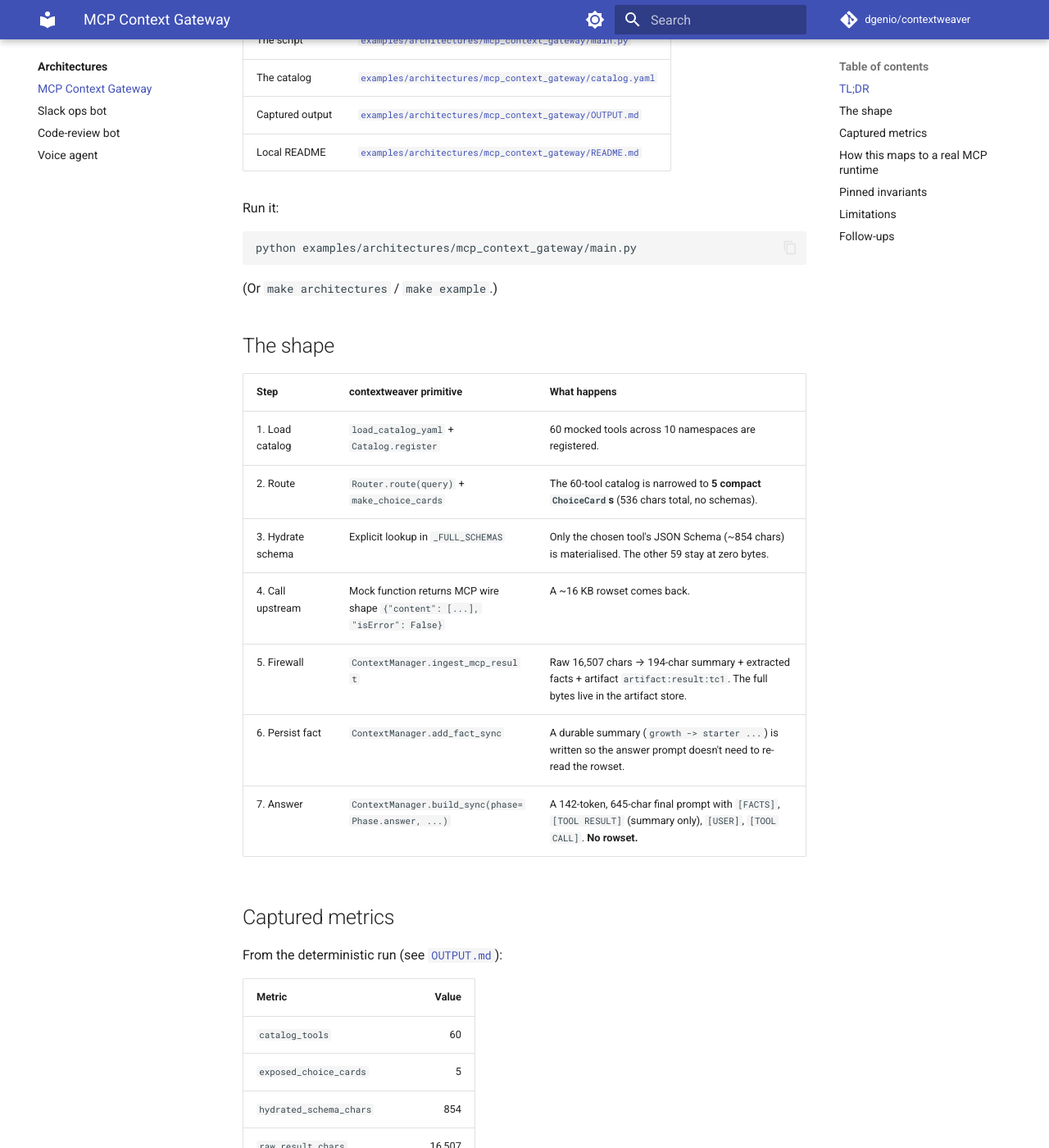
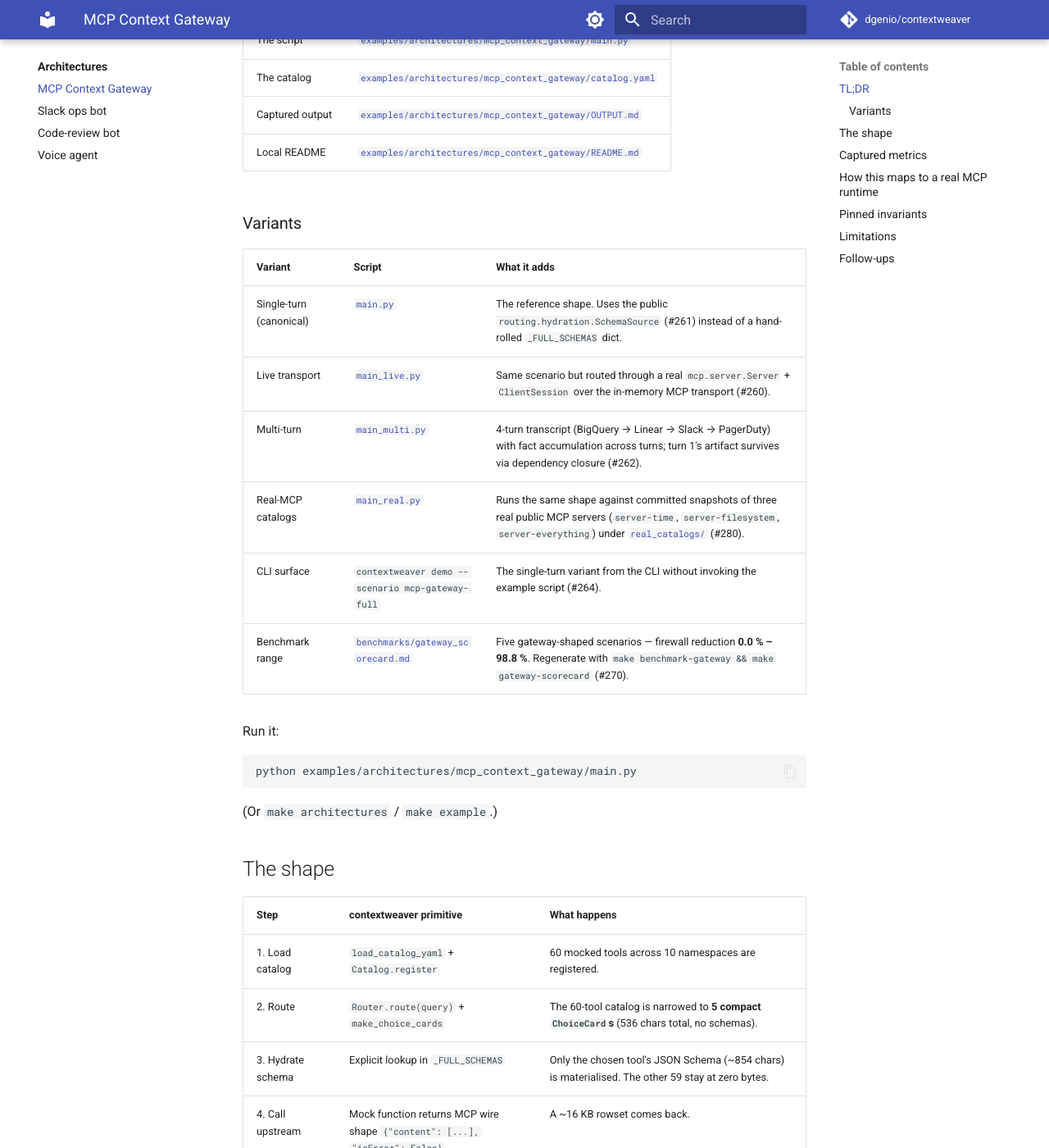
Before and after one commit to dgenio/contextweaver, an MkDocs documentation site: the page built from docs/architectures/mcp_context_gateway.md, in a window 1280 px wide and 1400 px high, scrolled down 584 px. Shown: the whole window at 82% size. Built offline with MkDocs 1.6.1 and Material for MkDocs 9.7.7, drawn with Linux system fonts in a browser that asks for light colours; comment, search, counter and statistics services are not loaded.

Commit message:
docs(triage-cluster): CHANGELOG + agent-facing docs for the 7-issue PR
Cross-cutting documentation updates that wrap the MCP Context Gateway
architecture cluster (#260, #261, #262, #264, #270, #280, #281):

  - CHANGELOG.md [Unreleased] section enumerates every new public
    surface and the McpGatewayServer / McpProxyServer fix
  - AGENTS.md module map gains routing/hydration.py
  - docs/architectures/mcp_context_gateway.md gains a Variants table
    cross-linking main_live.py, main_multi.py, main_real.py, the CLI
    surface, and the gateway-scenario scorecard

Also removes a stray f-string prefix from main_live.py surfaced by ruff
on the full-tree pass.

```diff
--- a/docs/architectures/mcp_context_gateway.md
+++ b/docs/architectures/mcp_context_gateway.md
@@ -23,6 +23,17 @@
 | The catalog | [`examples/architectures/mcp_context_gateway/catalog.yaml`](https://github.com/dgenio/contextweaver/blob/main/examples/architectures/mcp_context_gateway/catalog.yaml) |
 | Captured output | [`examples/architectures/mcp_context_gateway/OUTPUT.md`](https://github.com/dgenio/contextweaver/blob/main/examples/architectures/mcp_context_gateway/OUTPUT.md) |
 | Local README | [`examples/architectures/mcp_context_gateway/README.md`](https://github.com/dgenio/contextweaver/blob/main/examples/architectures/mcp_context_gateway/README.md) |
+
+### Variants
+
+| Variant | Script | What it adds |
+|---|---|---|
+| Single-turn (canonical) | [`main.py`](https://github.com/dgenio/contextweaver/blob/main/examples/architectures/mcp_context_gateway/main.py) | The reference shape. Uses the public `routing.hydration.SchemaSource` (#261) instead of a hand-rolled `_FULL_SCHEMAS` dict. |
+| Live transport | [`main_live.py`](https://github.com/dgenio/contextweaver/blob/main/examples/architectures/mcp_context_gateway/main_live.py) | Same scenario but routed through a real `mcp.server.Server` + `ClientSession` over the in-memory MCP transport (#260). |
+| Multi-turn | [`main_multi.py`](https://github.com/dgenio/contextweaver/blob/main/examples/architectures/mcp_context_gateway/main_multi.py) | 4-turn transcript (BigQuery → Linear → Slack → PagerDuty) with fact accumulation across turns; turn 1's artifact survives via dependency closure (#262). |
+| Real-MCP catalogs | [`main_real.py`](https://github.com/dgenio/contextweaver/blob/main/examples/architectures/mcp_context_gateway/main_real.py) | Runs the same shape against committed snapshots of three real public MCP servers (`server-time`, `server-filesystem`, `server-everything`) under [`real_catalogs/`](https://github.com/dgenio/contextweaver/tree/main/examples/architectures/mcp_context_gateway/real_catalogs) (#280). |
+| CLI surface | `contextweaver demo --scenario mcp-gateway-full` | The single-turn variant from the CLI without invoking the example script (#264). |
+| Benchmark range | [`benchmarks/gateway_scorecard.md`](https://github.com/dgenio/contextweaver/blob/main/benchmarks/gateway_scorecard.md) | Five gateway-shaped scenarios — firewall reduction **0.0 % – 98.8 %**. Regenerate with `make benchmark-gateway && make gateway-scorecard` (#270). |
 
 Run it:
 
```
Also changed, not shown: AGENTS.md (+1 -0 lines), CHANGELOG.md (+50 -0 lines), 1 other file.
